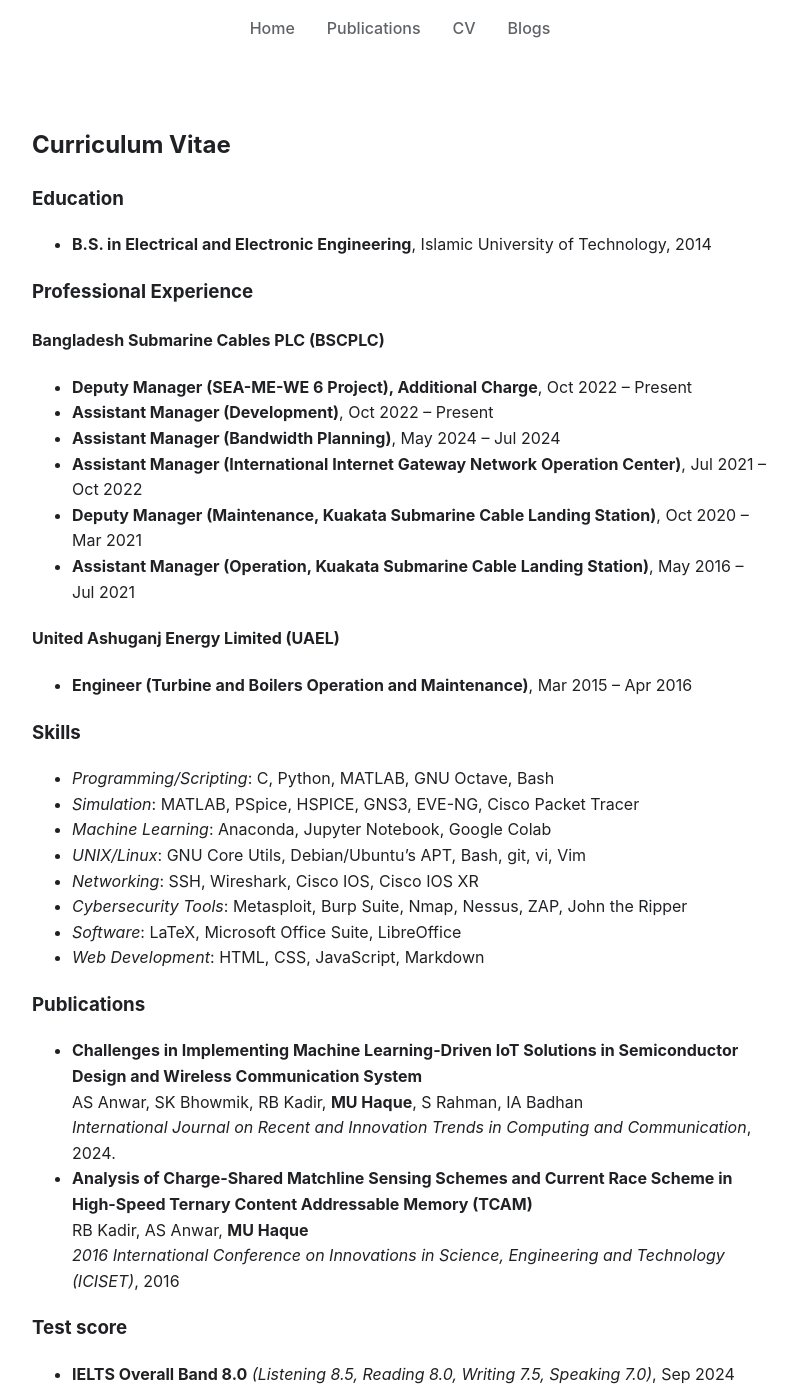
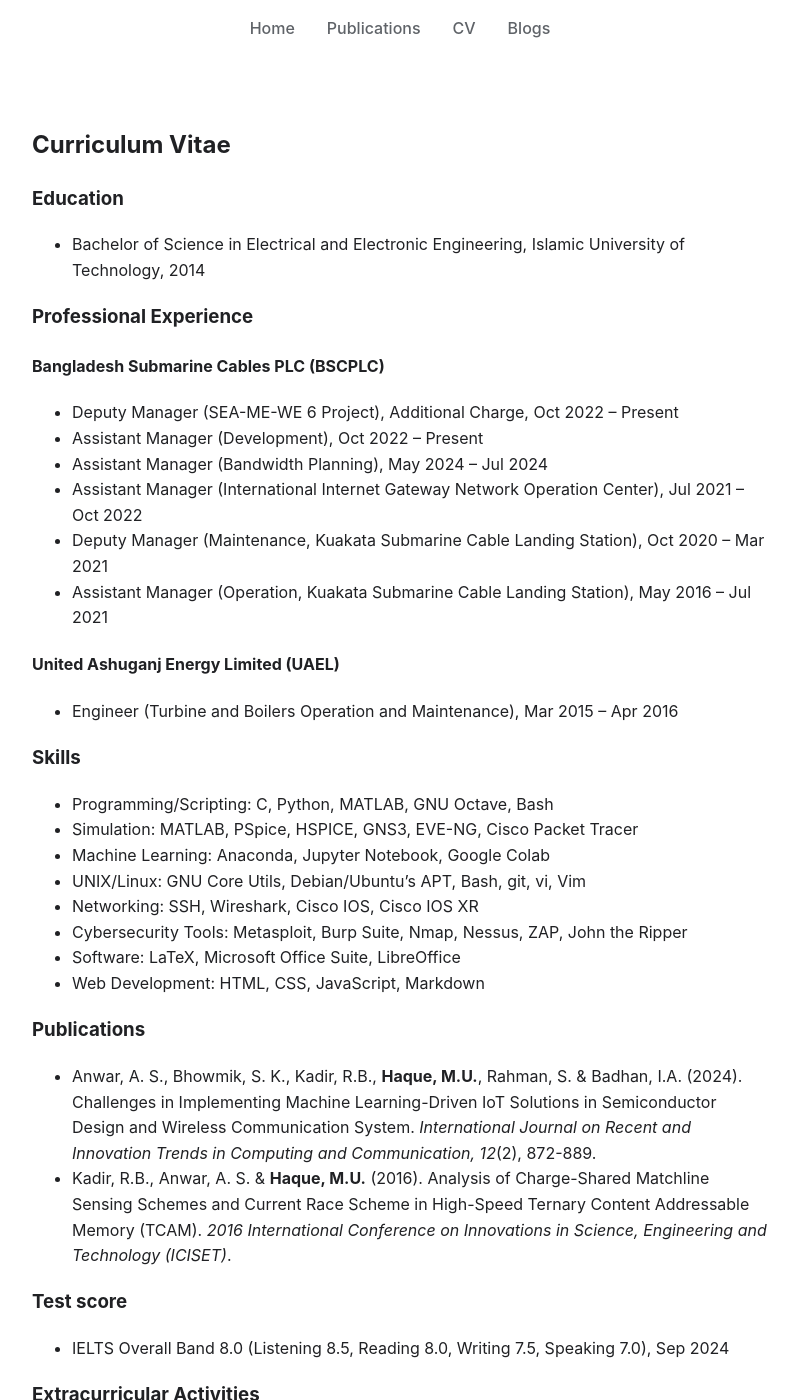
Before and after one commit to muntasimulhaque/muntasimulhaque.github.io, a Jekyll site: the page built from cv.md, in a window 1280 px wide and 1400 px high. Shown: the whole window, without its empty margins (240-1038 px from the left). Built offline with Jekyll 4.4.1, drawn with Linux system fonts in a browser that asks for light colours.

Commit message:
Update cv.md

```diff
--- a/cv.md
+++ b/cv.md
@@ -7,44 +7,40 @@
 
 ### Education
 
-- **B.S. in Electrical and Electronic Engineering**, Islamic University of Technology, 2014
+- Bachelor of Science in Electrical and Electronic Engineering, Islamic University of Technology, 2014
 
 ### Professional Experience
 
 #### Bangladesh Submarine Cables PLC (BSCPLC)
-  - **Deputy Manager (SEA-ME-WE 6 Project), Additional Charge**, Oct 2022 – Present
-  - **Assistant Manager (Development)**, Oct 2022 – Present
-  - **Assistant Manager (Bandwidth Planning)**, May 2024 – Jul 2024
-  - **Assistant Manager (International Internet Gateway Network Operation Center)**, Jul 2021 – Oct 2022
-  - **Deputy Manager (Maintenance, Kuakata Submarine Cable Landing Station)**, Oct 2020 – Mar 2021
-  - **Assistant Manager (Operation, Kuakata Submarine Cable Landing Station)**, May 2016 – Jul 2021
+  - Deputy Manager (SEA-ME-WE 6 Project), Additional Charge, Oct 2022 – Present
+  - Assistant Manager (Development), Oct 2022 – Present
+  - Assistant Manager (Bandwidth Planning), May 2024 – Jul 2024
+  - Assistant Manager (International Internet Gateway Network Operation Center), Jul 2021 – Oct 2022
+  - Deputy Manager (Maintenance, Kuakata Submarine Cable Landing Station), Oct 2020 – Mar 2021
+  - Assistant Manager (Operation, Kuakata Submarine Cable Landing Station), May 2016 – Jul 2021
 
 #### United Ashuganj Energy Limited (UAEL)
-  - **Engineer (Turbine and Boilers Operation and Maintenance)**, Mar 2015 – Apr 2016
+  - Engineer (Turbine and Boilers Operation and Maintenance), Mar 2015 – Apr 2016
 
 ### Skills
 
-- _Programming/Scripting_: C, Python, MATLAB, GNU Octave, Bash
-- _Simulation_: MATLAB, PSpice, HSPICE, GNS3, EVE-NG, Cisco Packet Tracer
-- _Machine Learning_: Anaconda, Jupyter Notebook, Google Colab
-- _UNIX/Linux_: GNU Core Utils, Debian/Ubuntu’s APT, Bash, git, vi, Vim
-- _Networking_: SSH, Wireshark, Cisco IOS, Cisco IOS XR
-- _Cybersecurity Tools_: Metasploit, Burp Suite, Nmap, Nessus, ZAP, John the Ripper
-- _Software_: LaTeX, Microsoft Office Suite, LibreOffice
-- _Web Development_: HTML, CSS, JavaScript, Markdown
+- Programming/Scripting: C, Python, MATLAB, GNU Octave, Bash
+- Simulation: MATLAB, PSpice, HSPICE, GNS3, EVE-NG, Cisco Packet Tracer
+- Machine Learning: Anaconda, Jupyter Notebook, Google Colab
+- UNIX/Linux: GNU Core Utils, Debian/Ubuntu’s APT, Bash, git, vi, Vim
+- Networking: SSH, Wireshark, Cisco IOS, Cisco IOS XR
+- Cybersecurity Tools: Metasploit, Burp Suite, Nmap, Nessus, ZAP, John the Ripper
+- Software: LaTeX, Microsoft Office Suite, LibreOffice
+- Web Development: HTML, CSS, JavaScript, Markdown
 
 ### Publications
 
-- **Challenges in Implementing Machine Learning-Driven IoT Solutions in Semiconductor Design and Wireless Communication System**
-AS Anwar, SK Bhowmik, RB Kadir, **MU Haque**, S Rahman, IA Badhan
-*International Journal on Recent and Innovation Trends in Computing and Communication*, 2024.
-- **Analysis of Charge-Shared Matchline Sensing Schemes and Current Race Scheme in High-Speed Ternary Content Addressable Memory (TCAM)**
-RB Kadir, AS Anwar, **MU Haque**
-*2016 International Conference on Innovations in Science, Engineering and Technology (ICISET)*, 2016
+- Anwar, A. S., Bhowmik, S. K., Kadir, R.B., **Haque, M.U.**, Rahman, S. & Badhan, I.A. (2024). Challenges in Implementing Machine Learning-Driven IoT Solutions in Semiconductor Design and Wireless Communication System. *International Journal on Recent and Innovation Trends in Computing and Communication, 12*(2), 872-889.
+- Kadir, R.B., Anwar, A. S. & **Haque, M.U.** (2016). Analysis of Charge-Shared Matchline Sensing Schemes and Current Race Scheme in High-Speed Ternary Content Addressable Memory (TCAM). *2016 International Conference on Innovations in Science, Engineering and Technology (ICISET)*.
 
 ### Test score
 
-- **IELTS Overall Band 8.0** _(Listening 8.5, Reading 8.0, Writing 7.5, Speaking 7.0)_, Sep 2024
+- IELTS Overall Band 8.0 (Listening 8.5, Reading 8.0, Writing 7.5, Speaking 7.0), Sep 2024
 
 ### Extracurricular Activities
 
```
